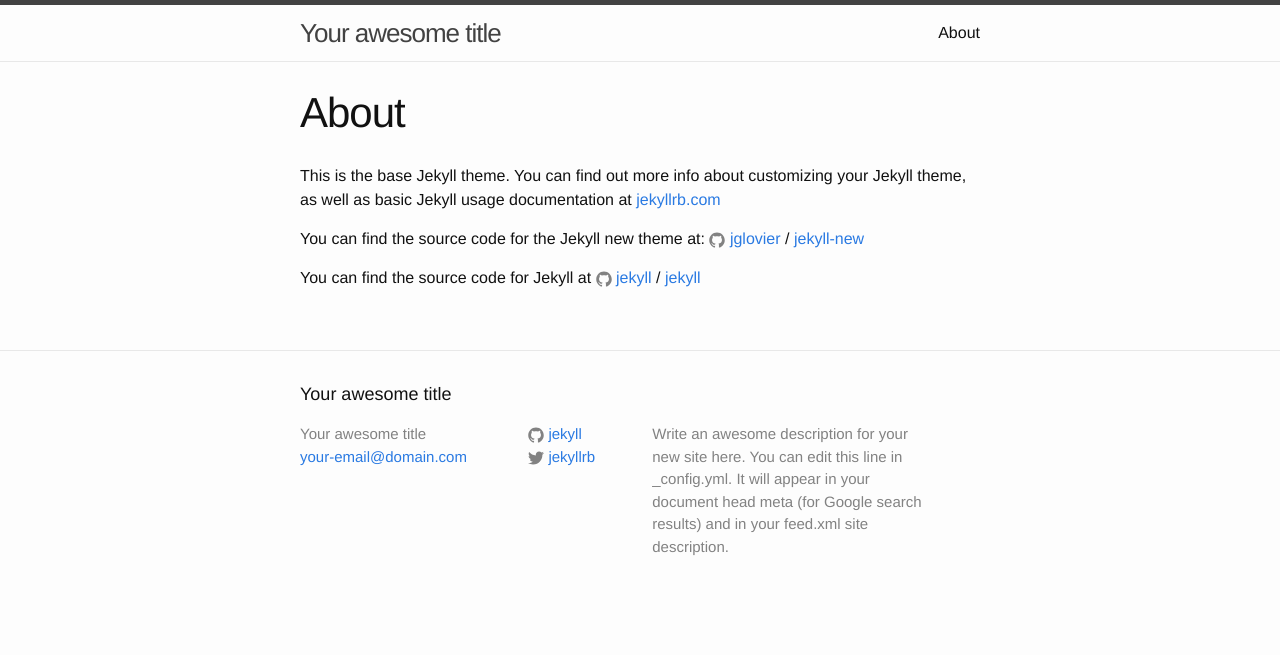
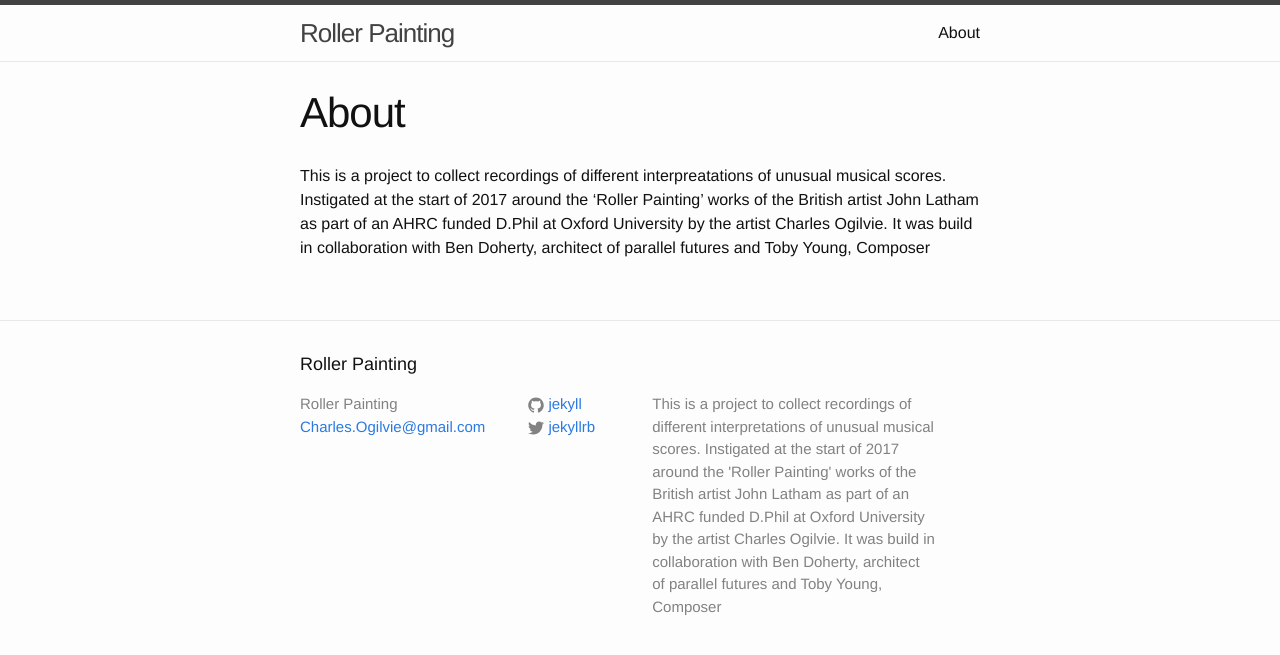
Before and after one commit to notionparallax/compo, a Jekyll site: the page built from about.md, in a window 1280 px wide. Shown: the top 655 px of the page. Built offline with Jekyll 4.4.1, drawn with Linux system fonts in a browser that asks for light colours.

Commit message:
updated title and email address

```diff
--- a/_config.yml
+++ b/_config.yml
@@ -6,12 +6,10 @@
 # 'jekyll serve'. If you change this file, please restart the server process.
 
 # Site settings
-title: Your awesome title
-email: your-email@domain.com
+title: Roller Painting
+email: Charles.Ogilvie@gmail.com
 description: > # this means to ignore newlines until "baseurl:"
-  Write an awesome description for your new site here. You can edit this
-  line in _config.yml. It will appear in your document head meta (for
-  Google search results) and in your feed.xml site description.
+  This is a project to collect recordings of different interpretations of unusual musical scores. Instigated at the start of 2017 around the 'Roller Painting' works of the British artist John Latham as part of an AHRC funded D.Phil at Oxford University by the artist Charles Ogilvie. It was build in collaboration with Ben Doherty, architect of parallel futures and Toby Young, Composer
 baseurl: "/compo" # the subpath of your site, e.g. /blog
 url: "" # the base hostname & protocol for your site
 twitter_username: jekyllrb
--- a/about.md
+++ b/about.md
@@ -4,12 +4,4 @@
 permalink: /about/
 ---
 
-This is the base Jekyll theme. You can find out more info about customizing your Jekyll theme, as well as basic Jekyll usage documentation at [jekyllrb.com](http://jekyllrb.com/)
-
-You can find the source code for the Jekyll new theme at:
-{% include icon-github.html username="jglovier" %} /
-[jekyll-new](https://github.com/jglovier/jekyll-new)
-
-You can find the source code for Jekyll at
-{% include icon-github.html username="jekyll" %} /
-[jekyll](https://github.com/jekyll/jekyll)
+This is a project to collect recordings of different interpreatations of unusual musical scores. Instigated at the start of 2017 around the 'Roller Painting' works of the British artist John Latham as part of an AHRC funded D.Phil at Oxford University by the artist Charles Ogilvie. It was build in collaboration with Ben Doherty, architect of parallel futures and Toby Young, Composer
```
Also changed, not shown: README.md.
